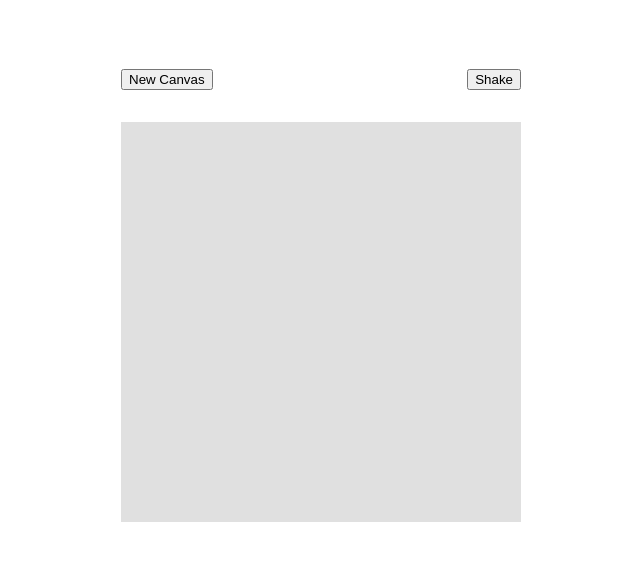
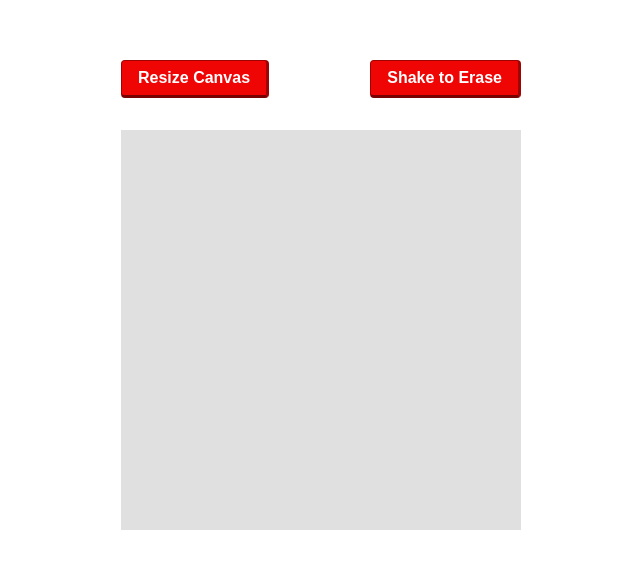
Before and after one commit to latechlogan/odin-etch-a-sketch, a plain HTML site: page index.html in a window 1280 px wide. Shown: the part 113-682 px from the top of the page, without its empty margins (319-959 px from the left). Drawn offline with Linux system fonts and the light colour scheme.

Commit message:
Edit button text and stying

```diff
--- a/index.html
+++ b/index.html
@@ -8,8 +8,8 @@
   </head>
   <body>
     <div class="menu">
-      <button id="new-canvas">New Canvas</button>
-      <button id="reset-canvas">Shake</button>
+      <button id="new-canvas">Resize Canvas</button>
+      <button id="reset-canvas">Shake to Erase</button>
     </div>
     <div class="div-container"></div>
     <script src="script.js"></script>
--- a/style.css
+++ b/style.css
@@ -17,6 +17,20 @@ html {
   -webkit-box-sizing: inherit;
   -moz-box-sizing: inherit;
   box-sizing: inherit;
+}
+
+button {
+  font-size: 1rem;
+  font-weight: bold;
+  color: #fff;
+  padding: 0.5rem 1rem;
+  margin: 0;
+  background-color: hsl(0, 96%, 48%);
+  border-top: 1px solid hsl(0, 96%, 32%);
+  border-right: 3px solid hsl(0, 96%, 32%);
+  border-bottom: 3px solid hsl(0, 96%, 24%);
+  border-left: 1px solid hsl(0, 96%, 32%);
+  border-radius: 0.25rem;
 }
 
 /* Element Styles */
```
